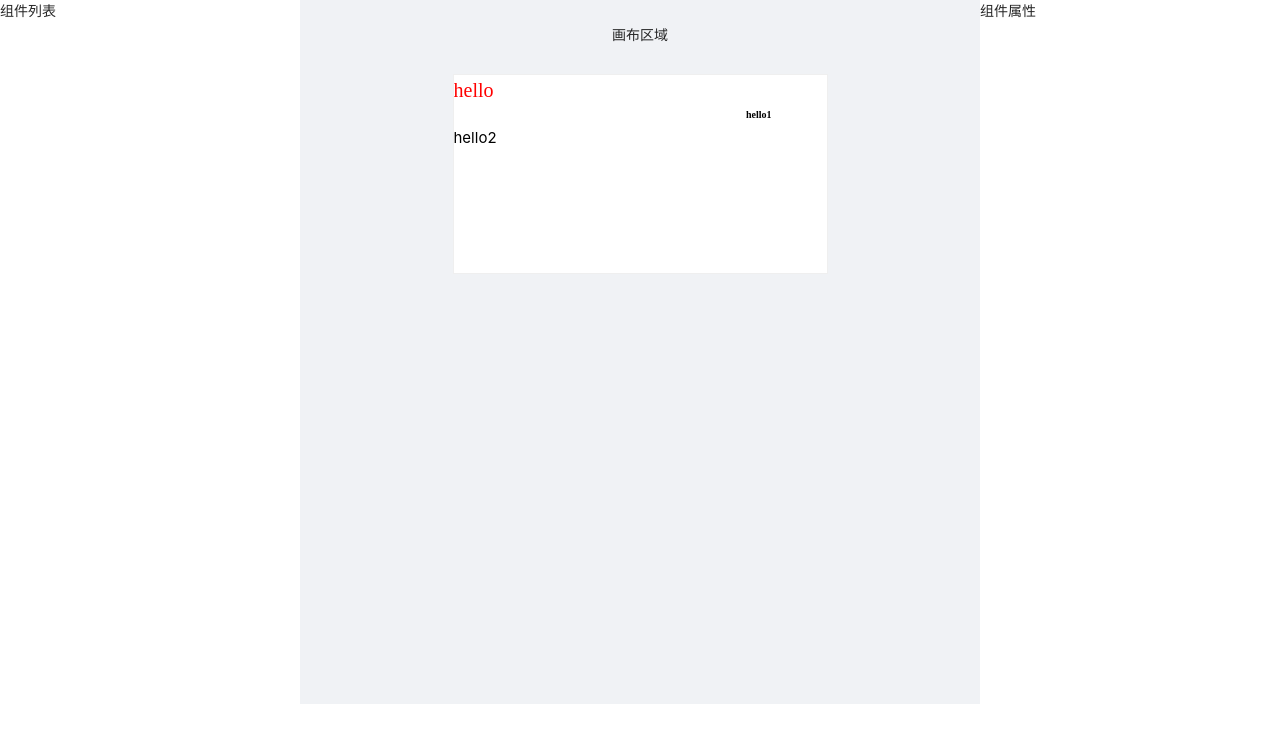
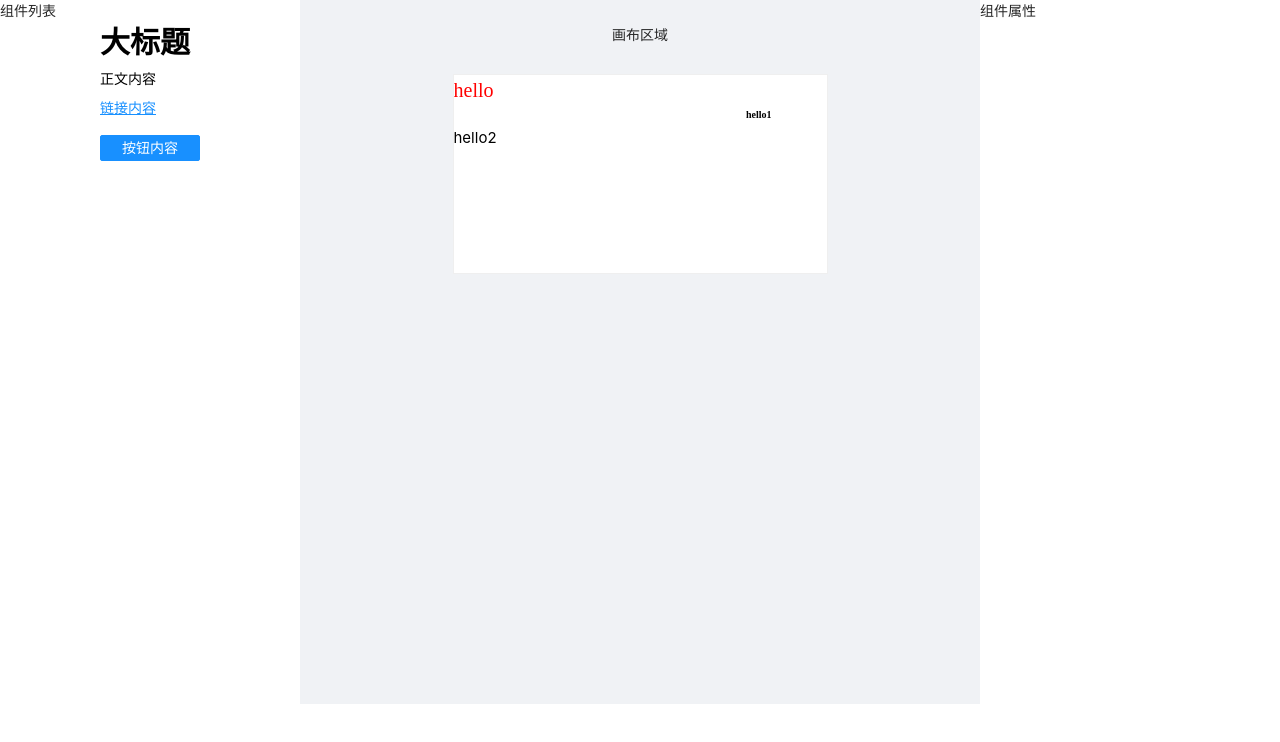
Before and after one commit to tangyun-92/lego-vue3-typescript, a Vue app: page /editor in a window 1280 px wide. Shown: the top 742 px of the page. Built offline with nearby package versions, Linux system fonts and the light colour scheme.

Commit message:
完成点击组件列表添加到画布区域

```diff
--- /dev/null
+++ b/src/components/ComponentsList.vue
@@ -0,0 +1,47 @@
+<template>
+  <div class="create-component-list">
+    <div
+      v-for="(item, index) in list"
+      :key="index"
+      class="component-item"
+      @click="onItemClick(item)"
+    >
+      <l-text v-bind="item"></l-text>
+    </div>
+  </div>
+</template>
+
+<script lang="ts">
+import { defineComponent } from 'vue'
+import LText from '@/components/LText.vue'
+
+export default defineComponent({
+  name: 'ComponentsList',
+  components: {
+    LText
+  },
+  emits: ['on-item-click'],
+  props: {
+    list: {
+      type: Array,
+      required: true
+    }
+  },
+  setup(props, context) {
+    const onItemClick = (data: any) => {
+      context.emit('on-item-click', data)
+    }
+
+    return {
+      onItemClick
+    }
+  }
+})
+</script>
+
+<style>
+.component-item {
+  width: 100px;
+  margin: 0 auto 15px;
+}
+</style>
--- a/src/defaultProps.ts
+++ b/src/defaultProps.ts
@@ -1,5 +1,30 @@
 import { mapValues, without } from 'lodash-es'
 
+export interface CommonComponentProps {
+  // actions
+  actionType: string;
+  url: string;
+  // size
+  height: string;
+  width: string;
+  paddingLeft: string;
+  paddingRight: string;
+  paddingTop: string;
+  paddingBottom: string;
+  // border type
+  borderStyle: string;
+  borderColor: string;
+  borderWidth: string;
+  borderRadius: string;
+  // shadow and opacity
+  boxShadow: string;
+  opacity: string;
+  // position and x,y
+  position: string;
+  left: string;
+  top: string;
+  right: string;
+}
 export const commonDefaultProps = {
   // action
   actionType: '',
@@ -25,7 +50,18 @@
   top: '0',
   right: '0'
 }
-
+export interface TextComponentProps extends CommonComponentProps {
+  text: string;
+  fontSize: string;
+  fontFamily: string;
+  fontWeight: string;
+  fontStyle: string;
+  textDecoration: string;
+  lineHeight: string;
+  textAlign: string;
+  color: string;
+  backgroundColor: string;
+}
 export const textDefaultProps = {
   text: '正文内容',
   fontSize: '14px',
@@ -55,12 +91,12 @@
  * 转换为vue组件中props需要的type与default
  * @param props
  */
-export const transformToComponentProps = <T extends { [key: string]: any }>(
-  props: T
+export const transformToComponentProps = (
+  props: TextComponentProps
 ) => {
   return mapValues(props, (item) => {
     return {
-      type: item.constructor,
+      type: item.constructor as StringConstructor,
       default: item
     }
   })
--- /dev/null
+++ b/src/defaultTextTemplates.ts
@@ -0,0 +1,34 @@
+export const defaultTextTemplates = [
+  {
+    text: '大标题',
+    fontSize: '30px',
+    fontWeight: 'bold',
+    tag: 'h2',
+  },
+  {
+    text: '正文内容',
+    tag: 'p',
+  },
+  {
+    text: '链接内容',
+    color: '#1890ff',
+    textDecoration: 'underline',
+    tag: 'p',
+  },
+  {
+    text: '按钮内容',
+    color: '#ffffff',
+    backgroundColor: '#1890ff',
+    borderWidth: '1px',
+    borderColor: '#1890ff',
+    borderStyle: 'solid',
+    borderRadius: '2px',
+    paddingLeft: '10px',
+    paddingRight: '10px',
+    paddingTop: '5px',
+    paddingBottom: '5px',
+    width: '100px',
+    tag: 'button',
+    textAlign: 'center',
+  },
+]
--- a/src/hooks/useComponentCommon.ts
+++ b/src/hooks/useComponentCommon.ts
@@ -1,8 +1,14 @@
+/*
+* @Author: TangYun
+* @Date: 2022/2/21 15:38
+* @Description: 编辑器组件重用逻辑hooks
+*/
 import { computed } from 'vue'
 import { pick } from 'lodash-es'
+import { TextComponentProps } from '@/defaultProps'
 
-const useComponentCommon = <T extends { [key: string]: any }>(
-  props: T,
+const useComponentCommon = (
+  props: Readonly<Partial<TextComponentProps>>, // Partial表示只是部分属性
   picks: string[]
 ) => {
   const styleProps = computed(() => pick(props, picks))
--- a/src/store/editor.ts
+++ b/src/store/editor.ts
@@ -6,6 +6,7 @@
 import { Module } from 'vuex'
 import { GlobalDataProps } from '@/store/index'
 import { v4 as uuidv4 } from 'uuid'
+import { TextComponentProps } from '@/defaultProps'
 
 interface ComponentData {
   // 这个元素的属性
@@ -64,6 +65,16 @@
   state: {
     components: testComponents,
     currentElement: ''
+  },
+  mutations: {
+    addComponent(state, props: Partial<TextComponentProps>) {
+      const newComponent: ComponentData = {
+        id: uuidv4(),
+        name: 'l-text',
+        props
+      }
+      state.components.push(newComponent)
+    }
   }
 }
 
--- a/src/views/Editor.vue
+++ b/src/views/Editor.vue
@@ -3,7 +3,13 @@
   <div class="editor-container">
     <a-layout>
       <a-layout-sider width="300" style="background: #fff">
-        <div class="sidebar-container">组件列表</div>
+        <div class="sidebar-container">
+          组件列表
+          <components-list
+            :list="defaultTextTemplates"
+            @onItemClick="addItem"
+          ></components-list>
+        </div>
       </a-layout-sider>
       <a-layout style="padding: 0 24px 24px">
         <a-layout-content class="preview-container">
@@ -34,18 +40,26 @@
 import { useStore } from 'vuex'
 import { GlobalDataProps } from '@/store'
 import LText from '@/components/LText.vue'
+import ComponentsList from '@/components/ComponentsList.vue'
+import { defaultTextTemplates } from '@/defaultTextTemplates'
 
 export default defineComponent({
   name: 'Editor',
   components: {
-    LText
+    LText,
+    ComponentsList
   },
   setup() {
     const store = useStore<GlobalDataProps>()
     const components = computed(() => store.state.editor.components)
+    const addItem = (props: any) => {
+      store.commit('addComponent', props)
+    }
 
     return {
-      components
+      components,
+      defaultTextTemplates,
+      addItem
     }
   }
 })
--- a/src/views/Home.vue
+++ b/src/views/Home.vue
@@ -27,10 +27,6 @@
 </script>
 
 <style>
-.page-title {
-  color: #fff;
-}
-
 .content-container {
   background: #fff;
   padding: 0 24px 24px 30px;
@@ -39,14 +35,4 @@
   margin: 50px auto;
   width: 100%;
 }
-
-.header {
-  display: flex;
-  justify-content: space-between;
-  align-items: center;
-}
-
-.page-title {
-  color: #fff;
-}
 </style>
--- a/src/views/Index.vue
+++ b/src/views/Index.vue
@@ -11,7 +11,7 @@
       </a-layout-content>
     </a-layout>
     <a-layout-footer>
-      © 慕课网（imooc.com）版权所有 | 津ICP备20000929号-2
+      © 版权所有
     </a-layout-footer>
   </div>
 </template>
```
